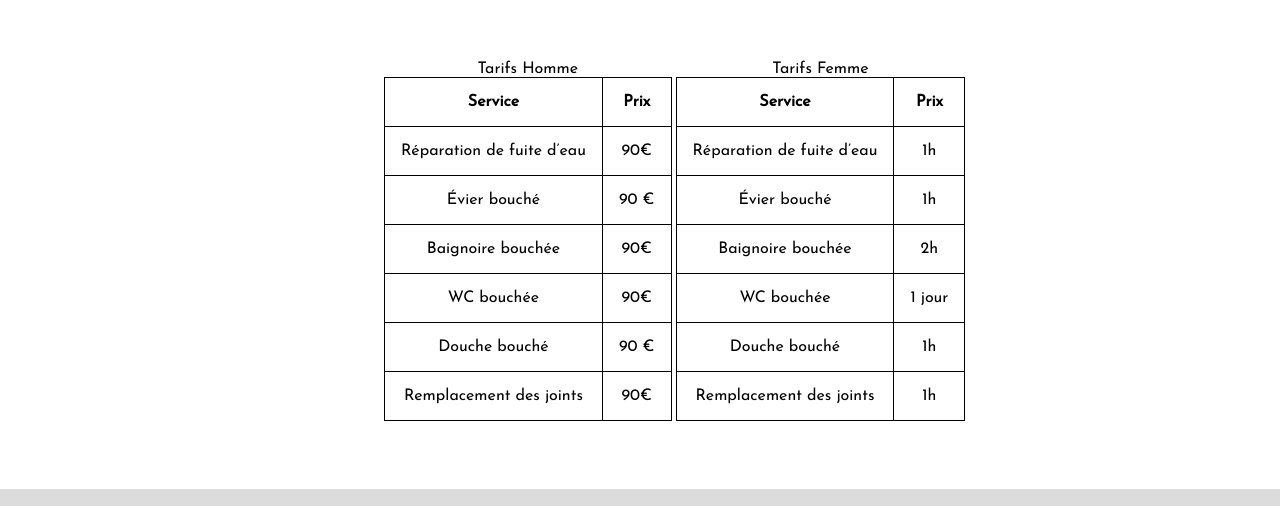
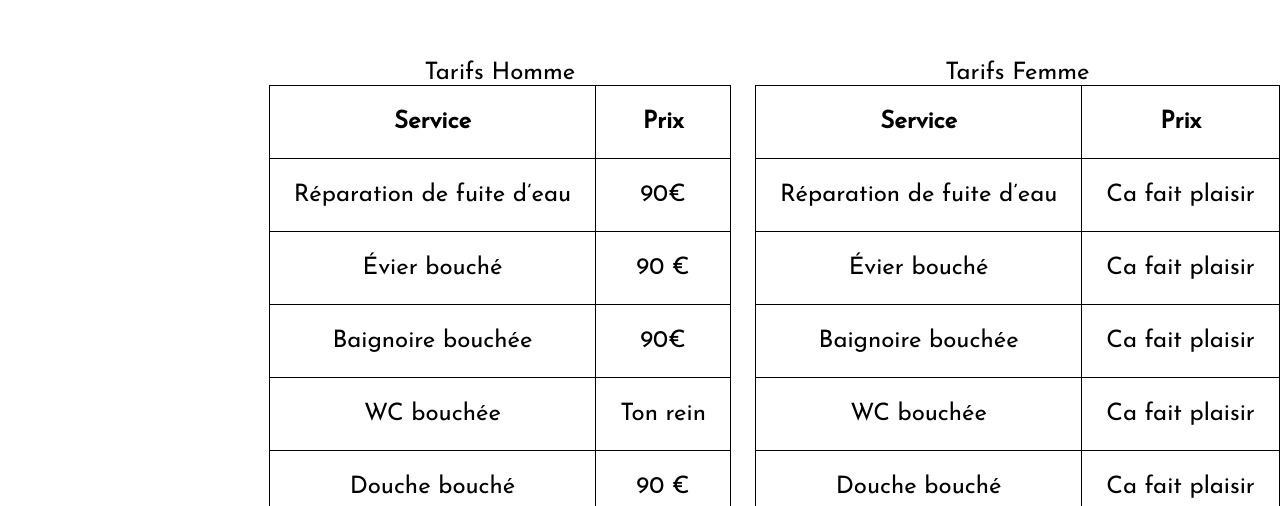
Before and after one commit to ilyesjr/plomberiz, a plain HTML site: page tarifs.html in a window 1280 px wide. Shown: the part 289-795 px from the top of the page. Drawn offline with Linux system fonts and the light colour scheme; a web font is replaced by a local one.

Commit message:
Finished the tarifs page

```diff
--- a/css/tarifs.css
+++ b/css/tarifs.css
@@ -147,13 +147,14 @@ nav ul li:last-child:hover::after
 /*section part*/
 .tableau
 {
-  margin: 5% 0% 5% 30%;
+  margin: 5% 0% 5% 21%;
 }
 .tableau table
 {
   border-collapse: collapse;
   display: inline-block;
   font-family: 'Josefin Sans', sans-serif;
+  font-size: 1.5em;
 }
 
 .tableau td,.tableau th
@@ -161,6 +162,10 @@ nav ul li:last-child:hover::after
   border: 1px inset black;
   text-align: center;
   padding: 1em;
+}
+.homme
+{
+  margin-right: 20px;
 }
 
 /*section part*/
--- a/tarifs.html
+++ b/tarifs.html
@@ -35,7 +35,7 @@
     <!-- section part  -->
    <section>
      <div class="tableau">
-       <table>
+       <table class="homme">
          <caption>Tarifs Homme</caption>
          <tr>
            <th>Service</th>
@@ -55,7 +55,7 @@
          </tr>
          <tr>
            <td>WC bouchée</td>
-           <td>90€</td>
+           <td>Ton rein</td>
          </tr>
          <tr>
            <td>Douche bouché</td>
@@ -66,7 +66,7 @@
            <td>90€</td>
          </tr>
       </table>
-      <table>
+      <table class="femme">
       <caption>Tarifs Femme</caption>
        <tr>
         <th>Service</th>
@@ -74,27 +74,27 @@
       </tr>
       <tr>
         <td>Réparation de fuite d’eau</td>
-        <td>1h</td>
+        <td>Ca fait plaisir</td>
       </tr>
       <tr>
         <td>Évier bouché</td>
-        <td>1h</td>
+        <td>Ca fait plaisir</td>
       </tr>
       <tr>
         <td>Baignoire bouchée</td>
-        <td>2h</td>
+        <td>Ca fait plaisir</td>
       </tr>
       <tr>
         <td>WC bouchée</td>
-        <td>1 jour</td>
+        <td>Ca fait plaisir</td>
       </tr>
       <tr>
         <td>Douche bouché</td>
-        <td>1h</td>
+        <td>Ca fait plaisir</td>
       </tr>
       <tr>
         <td>Remplacement des joints</td>
-        <td>1h</td>
+        <td>Ca fait plaisir</td>
       </tr>
     </table>
      </div>
```
